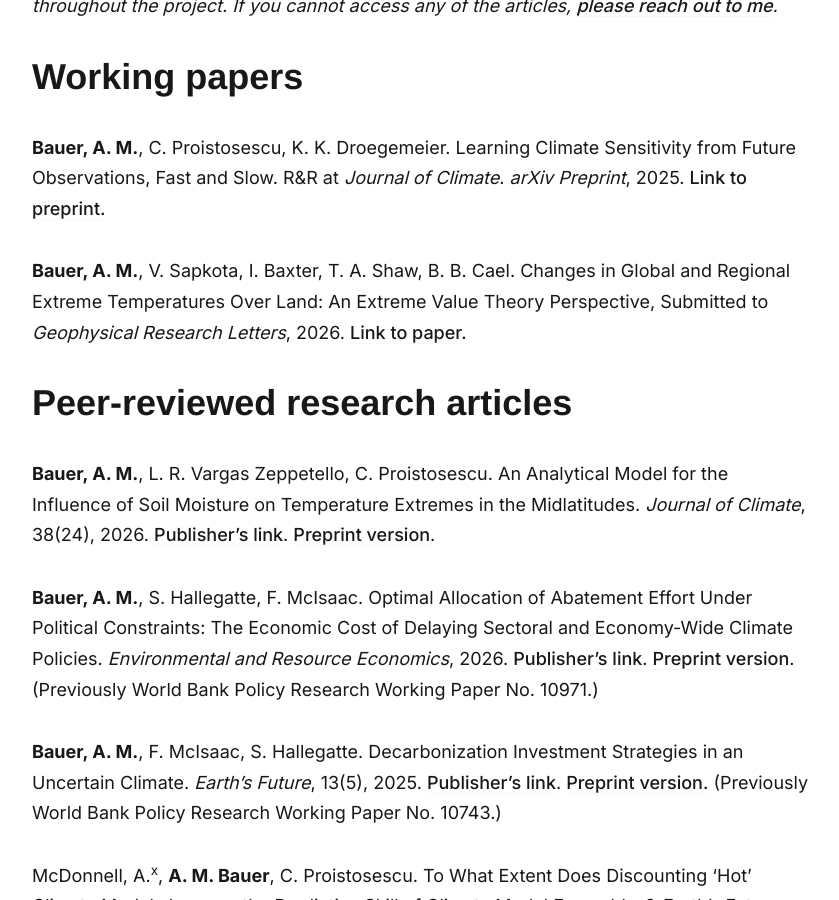
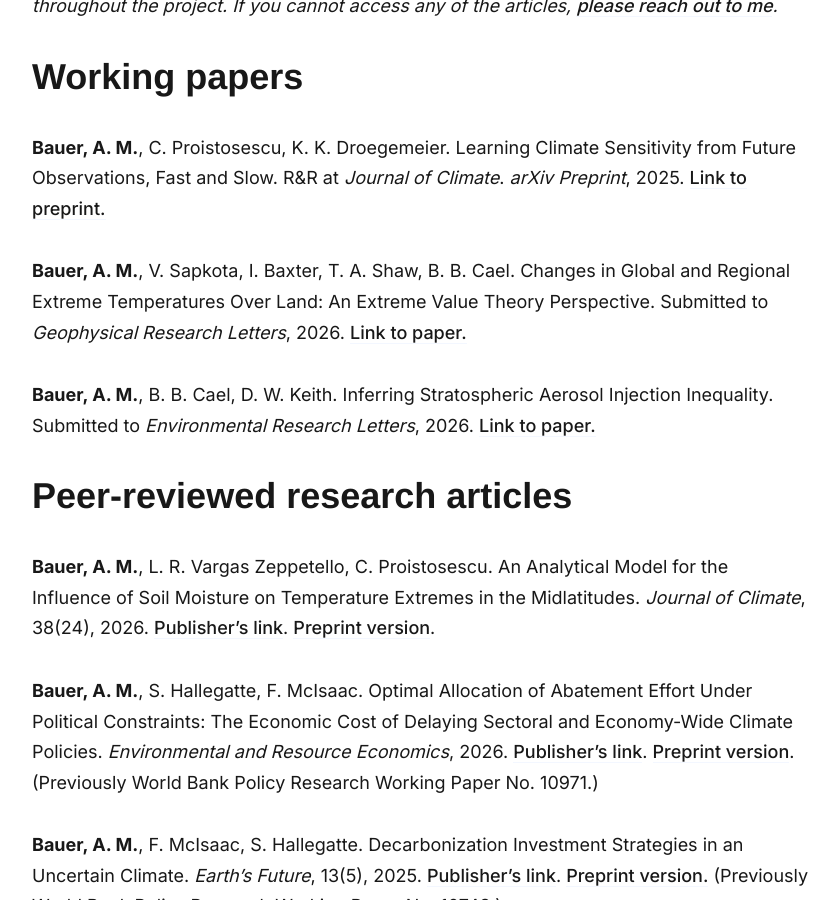
Before and after one commit to adam-bauer-34/adam-bauer-34.github.io, a Jekyll site: the page built from _pages/pubs.md, in a window 1280 px wide and 900 px high, scrolled down 355 px. Shown: the whole window, without its empty margins (218-1057 px from the left). Built offline with Jekyll 4.4.1, drawn with Linux system fonts in a browser that asks for light colours; nearby versions of some CDN libraries; some web fonts are replaced.

Commit message:
updated pubs page

```diff
--- a/_pages/pubs.md
+++ b/_pages/pubs.md
@@ -10,7 +10,9 @@ image:
 # Working papers
 **Bauer, A. M.**, C. Proistosescu, K. K. Droegemeier. Learning Climate Sensitivity from Future Observations, Fast and Slow. R&R at *Journal of Climate*. *arXiv Preprint*, 2025. [Link to preprint.](https://arxiv.org/abs/2507.15767)
 
-**Bauer, A. M.**, V. Sapkota, I. Baxter, T. A. Shaw, B. B. Cael. Changes in Global and Regional Extreme Temperatures Over Land: An Extreme Value Theory Perspective, Submitted to *Geophysical Research Letters*, 2026. [Link to paper.](/files/papers/gev-heat-waves/BS2C_Manuscript.pdf)
+**Bauer, A. M.**, V. Sapkota, I. Baxter, T. A. Shaw, B. B. Cael. Changes in Global and Regional Extreme Temperatures Over Land: An Extreme Value Theory Perspective. Submitted to *Geophysical Research Letters*, 2026. [Link to paper.](/files/papers/gev-heat-waves/BS2C_Manuscript.pdf)
+
+**Bauer, A. M.**, B. B. Cael, D. W. Keith. Inferring Stratospheric Aerosol Injection Inequality. Submitted to *Environmental Research Letters*, 2026. [Link to paper.](files/papers/sai-learning/BCK_InferringSAIInequality_Submitted.pdf)
 
 # Peer-reviewed research articles
 **Bauer, A. M.**, L. R. Vargas Zeppetello, C. Proistosescu. An Analytical Model for the Influence of Soil Moisture on Temperature Extremes in the Midlatitudes. *Journal of Climate*, 38(24), 2026. [Publisher's link](https://journals.ametsoc.org/view/journals/clim/38/24/JCLI-D-24-0624.1.xml). [Preprint version](https://eartharxiv.org/repository/view/5009/).
```
